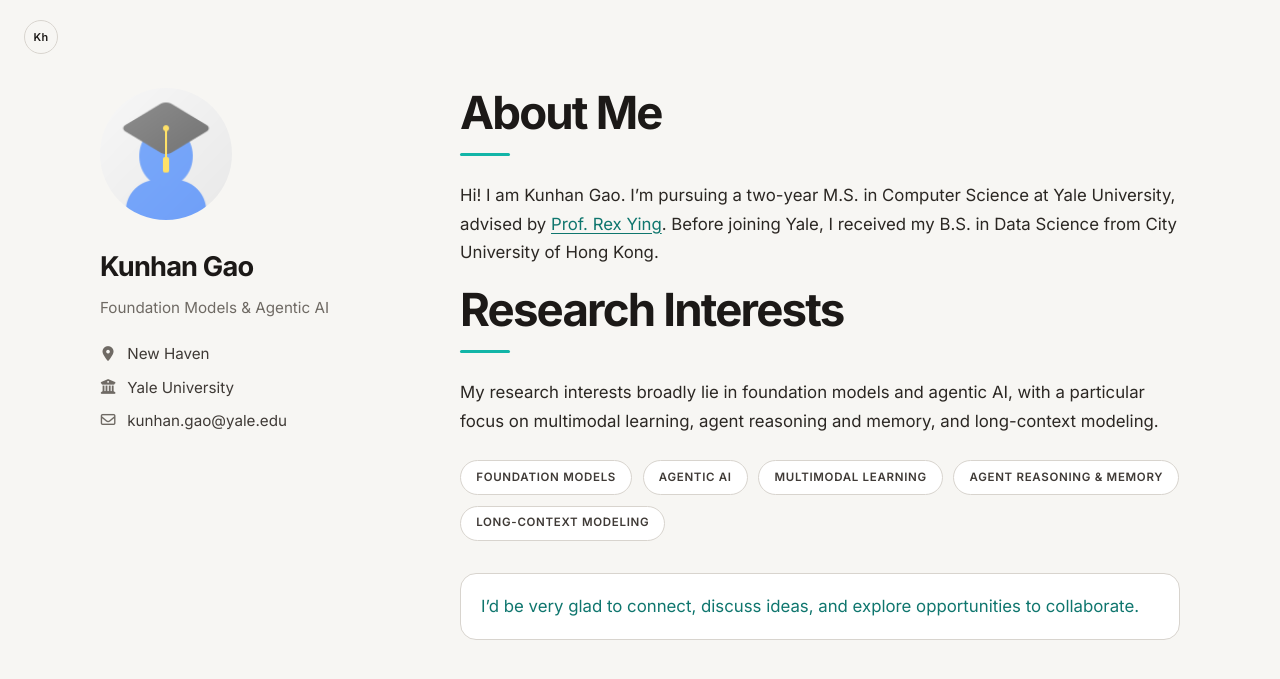
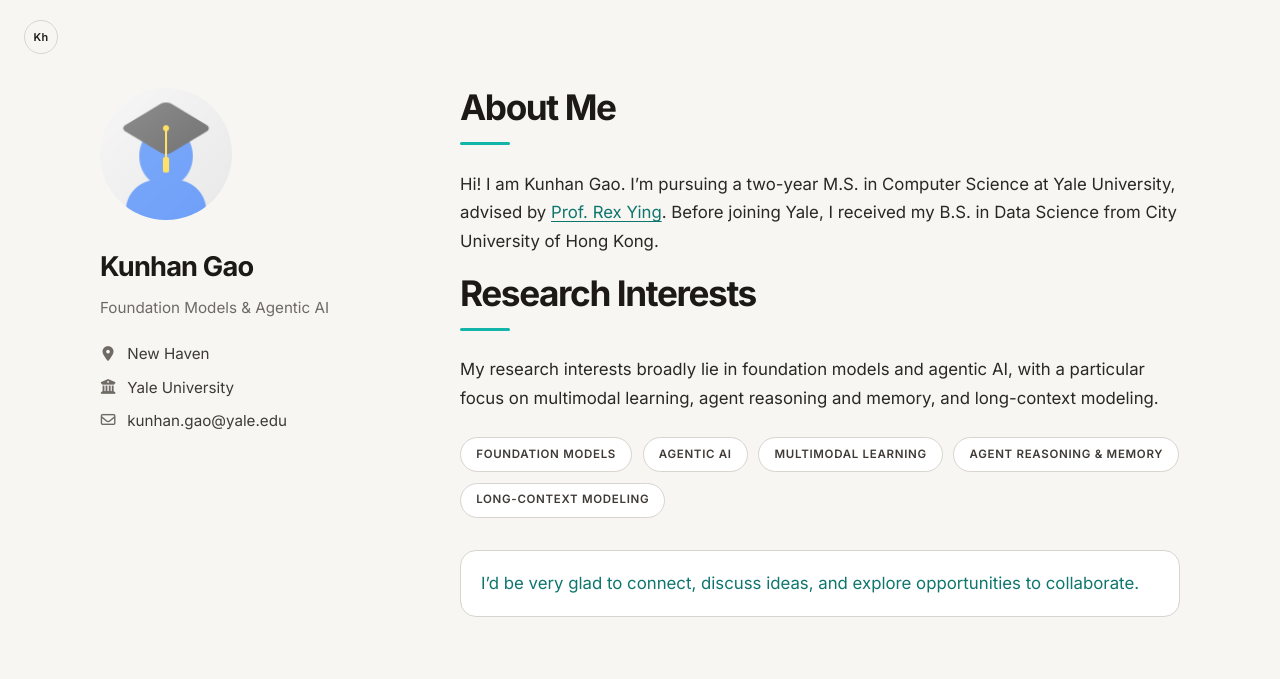
Before and after one commit to kunhan-G/kunhan-G.github.io, a Jekyll site: the page built from index.md, in a window 1280 px wide. Shown: the top 679 px of the page. Built offline with Jekyll 4.4.1, drawn with Linux system fonts in a browser that asks for light colours; a style sheet for code colours, icons or effects is not loaded; our own code applies the rules of GitHub Pages for plain Markdown files.

Commit message:
Slightly reduce the About Me and Research Interests headings.
Keep the layout, just bring the titles down a step so they sit closer to the body text.

```diff
--- a/assets/css/modern-profile.css
+++ b/assets/css/modern-profile.css
@@ -137,7 +137,7 @@ section {
 }
 
 section h2 {
-  font-size: 2.85rem !important;
+  font-size: 2.2rem !important;
   font-weight: 700 !important;
   color: #1c1917 !important;
   letter-spacing: -0.04em;
@@ -283,6 +283,6 @@ footer {
   }
 
   section h2 {
-    font-size: 2.2rem !important;
+    font-size: 1.85rem !important;
   }
 }
--- a/html_source_file/assets/css/modern-profile.css
+++ b/html_source_file/assets/css/modern-profile.css
@@ -137,7 +137,7 @@ section {
 }
 
 section h2 {
-  font-size: 2.85rem !important;
+  font-size: 2.2rem !important;
   font-weight: 700 !important;
   color: #1c1917 !important;
   letter-spacing: -0.04em;
@@ -283,6 +283,6 @@ footer {
   }
 
   section h2 {
-    font-size: 2.2rem !important;
+    font-size: 1.85rem !important;
   }
 }
```
